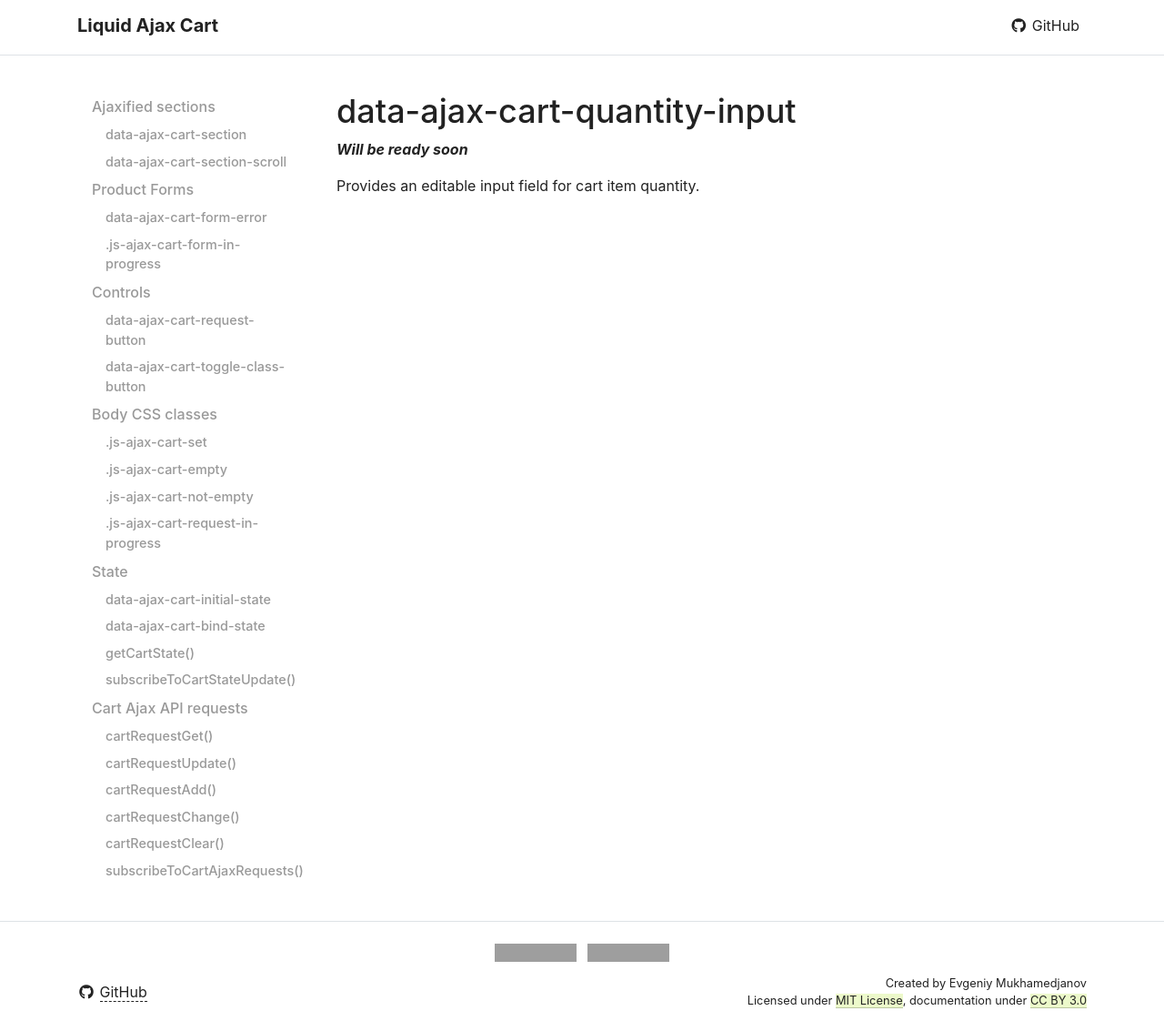
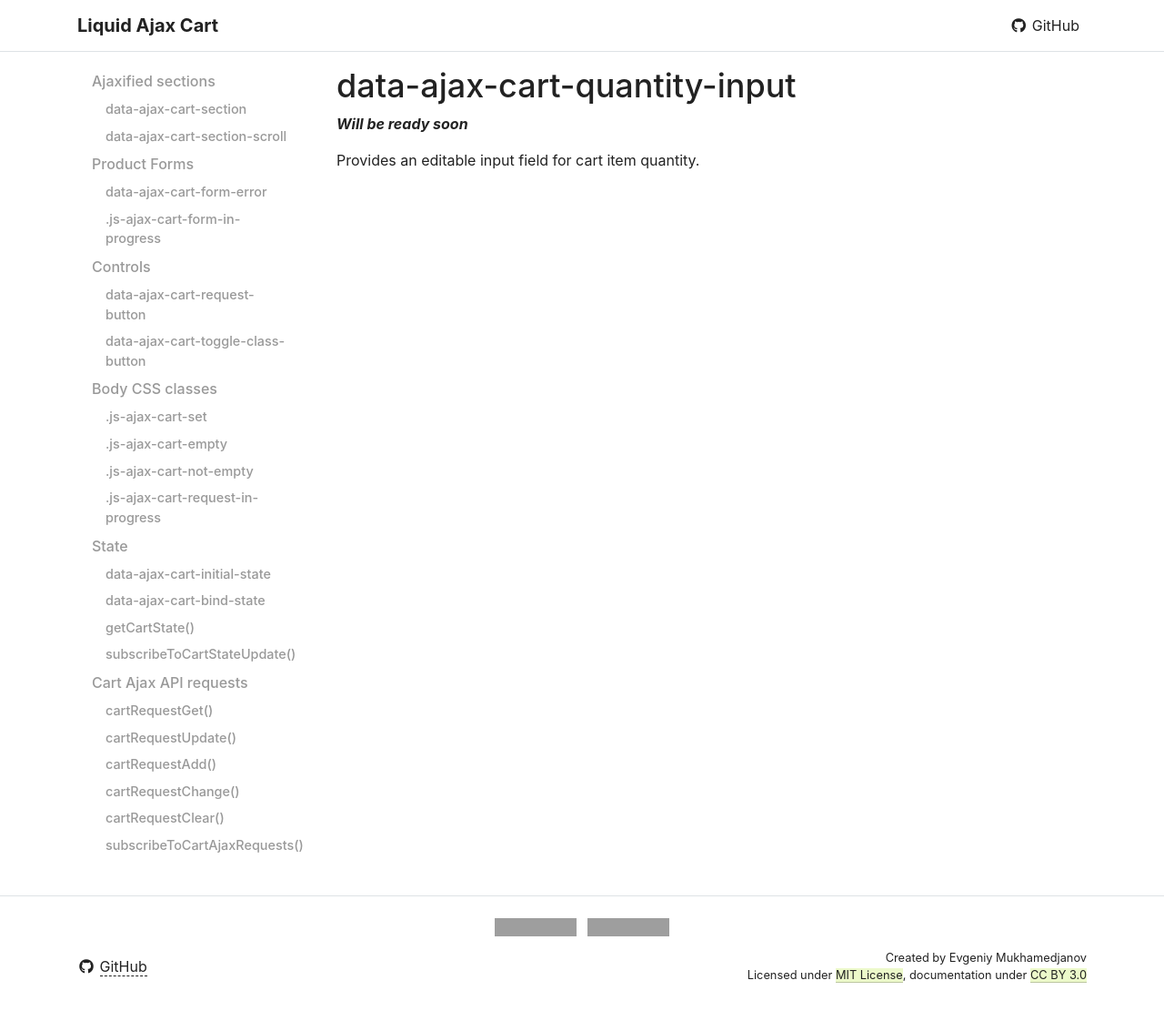
Before and after one commit to EvgeniyMukhamedjanov/liquid-ajax-cart, a Jekyll site: the page built from docs/reference/data-ajax-cart-quantity-input.md, in a window 1280 px wide and 1133 px high. Shown: the whole window at 91% size. Built offline with Jekyll 4.4.1, drawn with Linux system fonts in a browser that asks for light colours; nearby versions of some CDN libraries; our own code applies the rules of GitHub Pages for plain Markdown files; a script that is not in the unit is left out; grey boxes are pictures that could not be loaded.

Commit message:
Update masthead.html

```diff
--- a/docs/_includes/masthead.html
+++ b/docs/_includes/masthead.html
@@ -2,7 +2,7 @@
 {% assign page_url_reference_slice = page.url | slice: 0, reference_url.size %}
 
 {% if page_url_reference_slice == reference_url and page.url.size > reference_url.size %}
-    <hr class="mt-1" />
+    <hr class="mt-0 mb-3" />
 {% else %}
 
     {% capture alignment_class -%}
```
